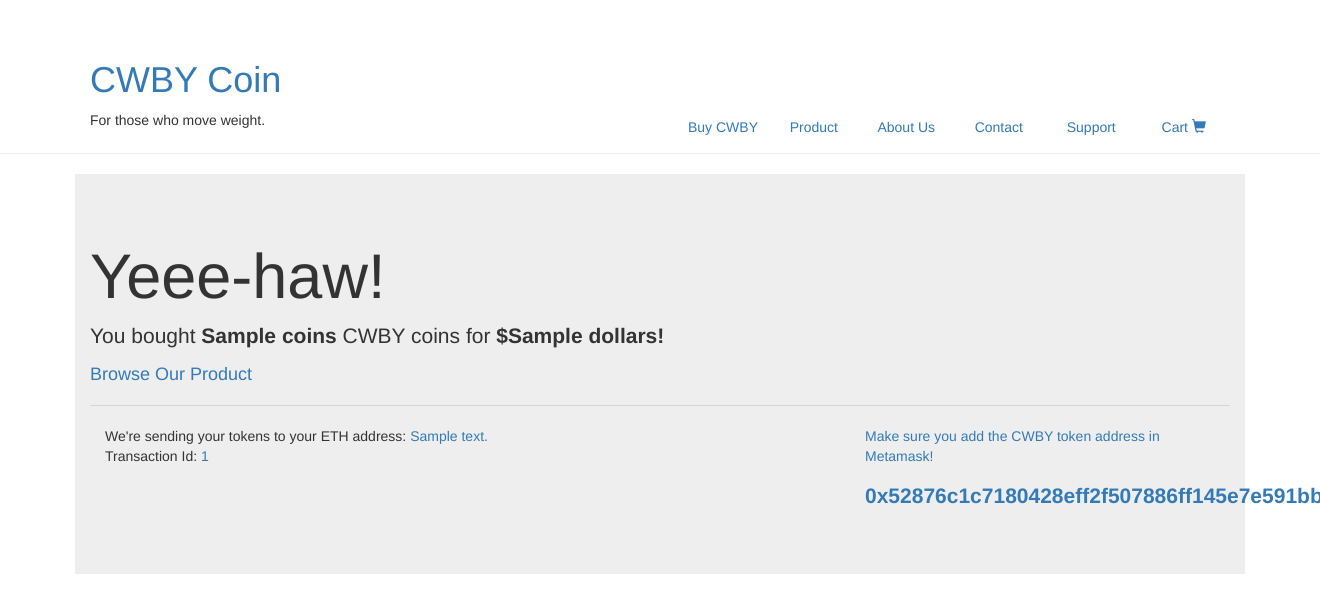
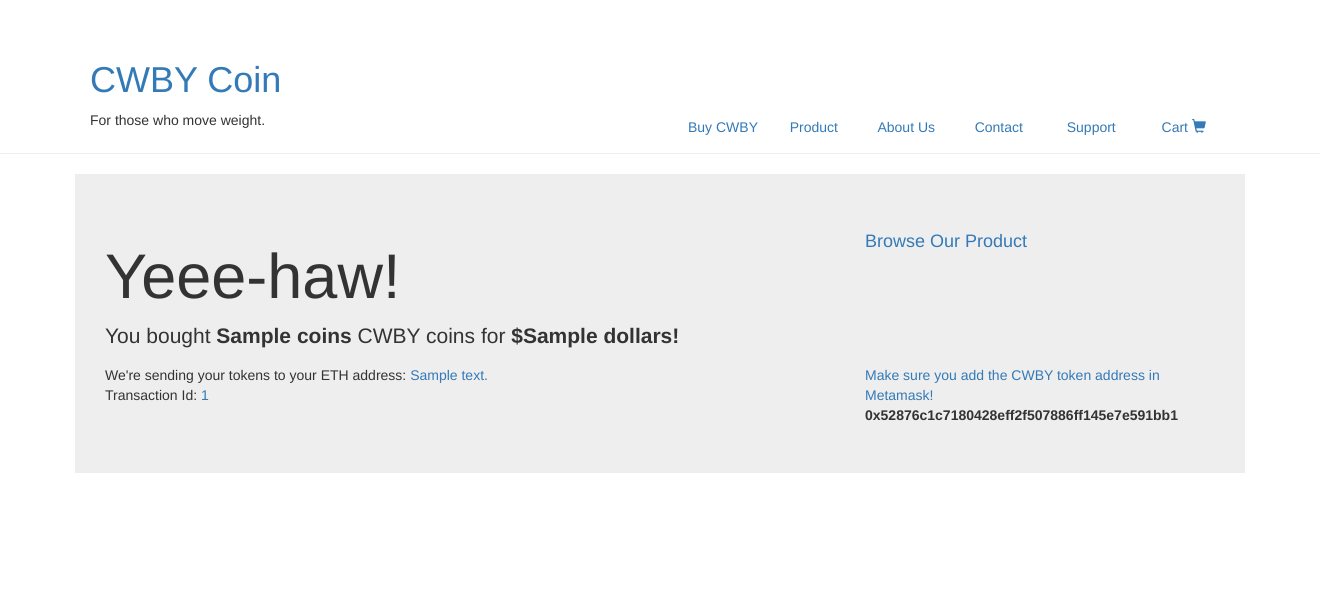
Before and after one commit to BrockSmedley/cwby-flask, a Python web app: template flask/templates/charge.jinja in a window 1320 px wide; the page is wider, and only the part inside the window is pictured. Shown: the top 613 px of that part. Run offline with Jinja, Linux system fonts and the light colour scheme; the template is opened without the code that fills it: most values are stand-ins (such as "Sample title", 1, 10 or a date in 2020); some libraries are stand-ins or nearby versions.

Commit message:
columnize /charge

```diff
--- a/flask/templates/charge.jinja
+++ b/flask/templates/charge.jinja
@@ -1,9 +1,13 @@
 {% extends "layout.jinja" %}
 {% block content %}
     <div class="jumbotron container">
-        <h1 class="display-4">Yeee-haw!</h1>
-        <p class="lead">You bought <strong>{{coins}}</strong> CWBY coins for <strong>${{dollars}}!</strong></p>
-        <div><a href="/products"><h4>Browse Our Product</h4></a></div>
+	<div class="col-md-8">
+            <h1 class="display-4">Yeee-haw!</h1>
+            <p class="lead">You bought <strong>{{coins}}</strong> CWBY coins for <strong>${{dollars}}!</strong></p>
+	</div>
+	<div class="col-md-4">
+            <div><a href="/products"><h4>Browse Our Product</h4></a></div>
+	</div>
         <hr class="my-4">
         {% if txid == 'none' %}
             <div>Uh-oh. Our system encountered a rare error with your token payout. Please contact <a href="/support">Support</a> immediately.</div>
@@ -15,8 +19,8 @@
                 <div>Transaction Id: <a href="http://etherscan.io/tx/{{txid}}" target="_blank">{{txid}}</a></div>
             </div>
             <div class="col-md-4">
-                <a href="https://one2crypto.com/guides/add-custom-token-metamask/">Make sure you add the CWBY token address in Metamask!</p>
-                <p><strong>0x52876c1c7180428eff2f507886ff145e7e591bb1</strong></p>
+                <a href="https://one2crypto.com/guides/add-custom-token-metamask/">Make sure you add the CWBY token address in Metamask!</a>
+                <strong>0x52876c1c7180428eff2f507886ff145e7e591bb1</strong>
             </div>
         {% endif %}
 
```
